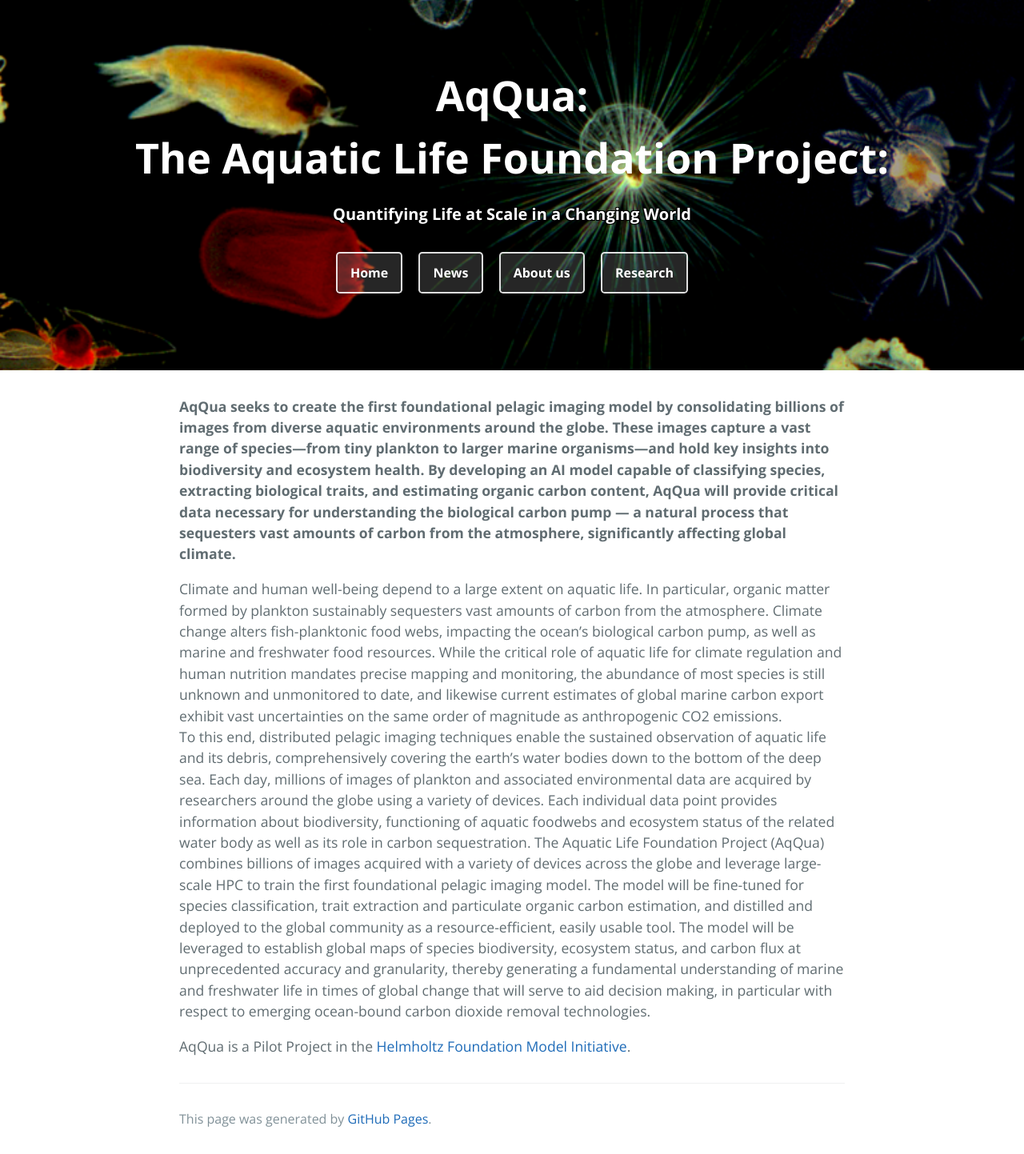
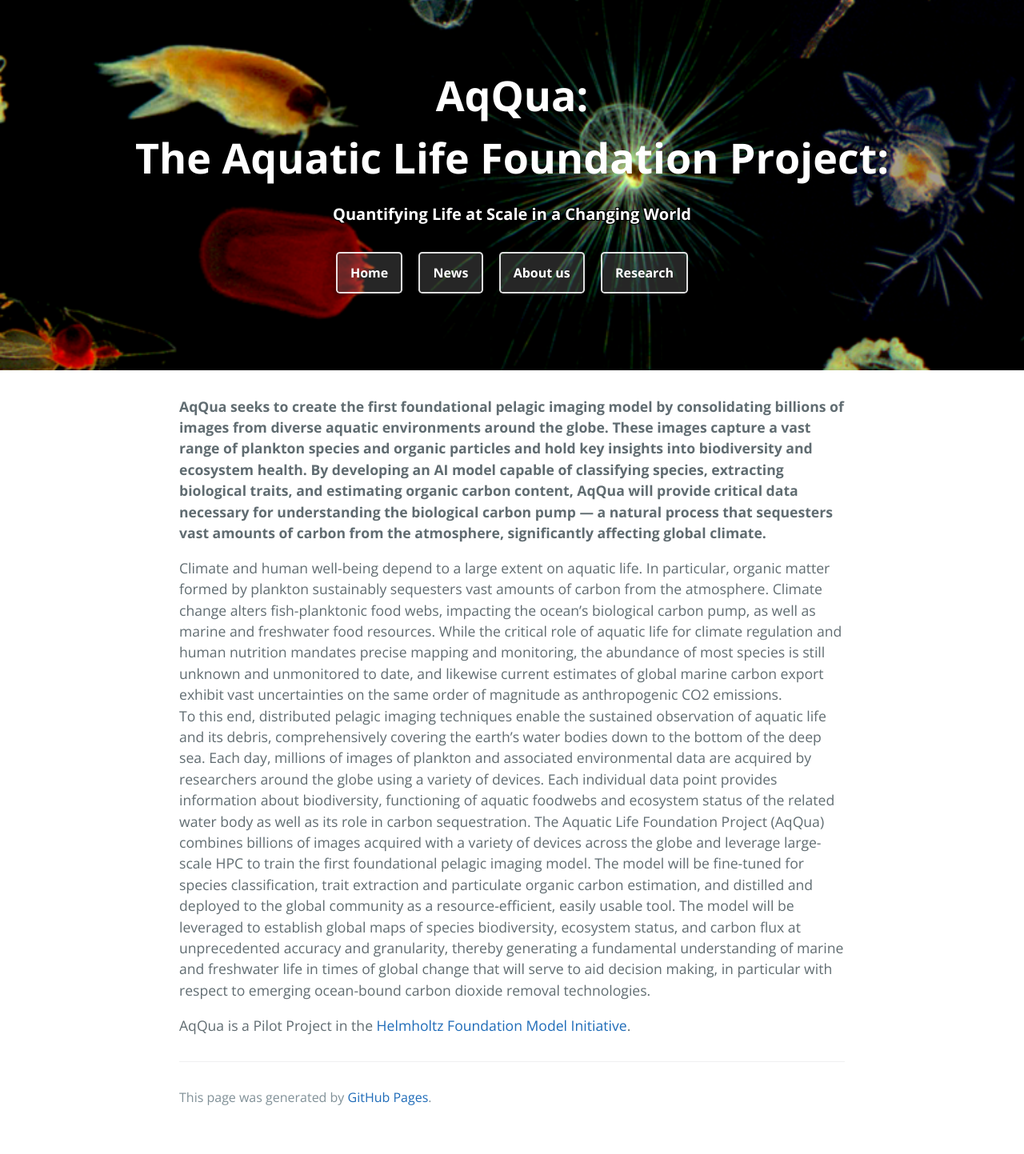
Before and after one commit to Kainmueller-Lab/aqqua, a Jekyll site: the page built from index.md, in a window 1280 px wide. Shown: the whole page at 80% size. Built offline with Jekyll 4.4.1, drawn with Linux system fonts in a browser that asks for light colours; after the commit the page ends 1416 px from its top, so only the background shows below that.

Commit message:
Update index.md

```diff
--- a/index.md
+++ b/index.md
@@ -4,7 +4,7 @@
 filename: index
 ---
 
-**AqQua seeks to create the first foundational pelagic imaging model by consolidating billions of images from diverse aquatic environments around the globe. These images capture a vast range of species—from tiny plankton to larger marine organisms—and hold key insights into biodiversity and ecosystem health. By developing an AI model capable of classifying species, extracting biological traits, and estimating organic carbon content, AqQua will provide critical data necessary for understanding the biological carbon pump — a natural process that sequesters vast amounts of carbon from the atmosphere, significantly affecting global climate.**
+**AqQua seeks to create the first foundational pelagic imaging model by consolidating billions of images from diverse aquatic environments around the globe. These images capture a vast range of plankton species and organic particles and hold key insights into biodiversity and ecosystem health. By developing an AI model capable of classifying species, extracting biological traits, and estimating organic carbon content, AqQua will provide critical data necessary for understanding the biological carbon pump — a natural process that sequesters vast amounts of carbon from the atmosphere, significantly affecting global climate.**
 
 Climate and human well-being depend to a large extent on aquatic life. In particular, organic matter formed by plankton sustainably sequesters vast amounts of carbon from the atmosphere. Climate change alters fish-planktonic food webs, impacting the ocean’s biological carbon pump, as well as marine and freshwater food resources. While the critical role of aquatic life for climate regulation and human nutrition mandates precise mapping and monitoring, the abundance of most species is still unknown and unmonitored to date, and likewise current estimates of global marine carbon export exhibit vast uncertainties on the same order of magnitude as anthropogenic CO2 emissions. <br>
 To this end, distributed pelagic imaging techniques enable the sustained observation of aquatic life and its debris, comprehensively covering the earth’s water bodies down to the bottom of the deep sea. Each day, millions of images of plankton and associated environmental data are acquired by researchers around the globe using a variety of devices. Each individual data point provides information about biodiversity, functioning of aquatic foodwebs and ecosystem status of the related water body as well as its role in carbon sequestration. The Aquatic Life Foundation Project (AqQua) combines billions of images acquired with a variety of devices across the globe and leverage large-scale HPC to train the first foundational pelagic imaging model. The model will be fine-tuned for species classification, trait extraction and particulate organic carbon estimation, and distilled and deployed to the global community as a resource-efficient, easily usable tool. The model will be leveraged to establish global maps of species biodiversity, ecosystem status, and carbon flux at unprecedented accuracy and granularity, thereby generating a fundamental understanding of marine and freshwater life in times of global change that will serve to aid decision making, in particular with respect to emerging ocean-bound carbon dioxide removal technologies. <br>
```
